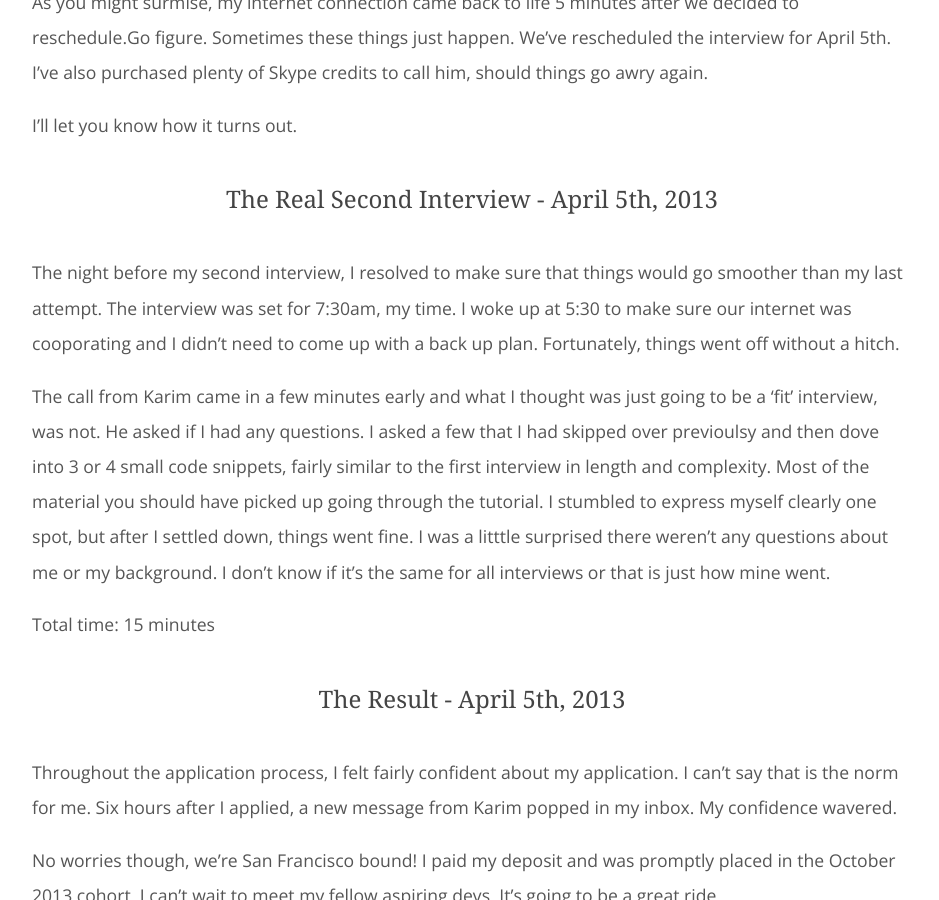
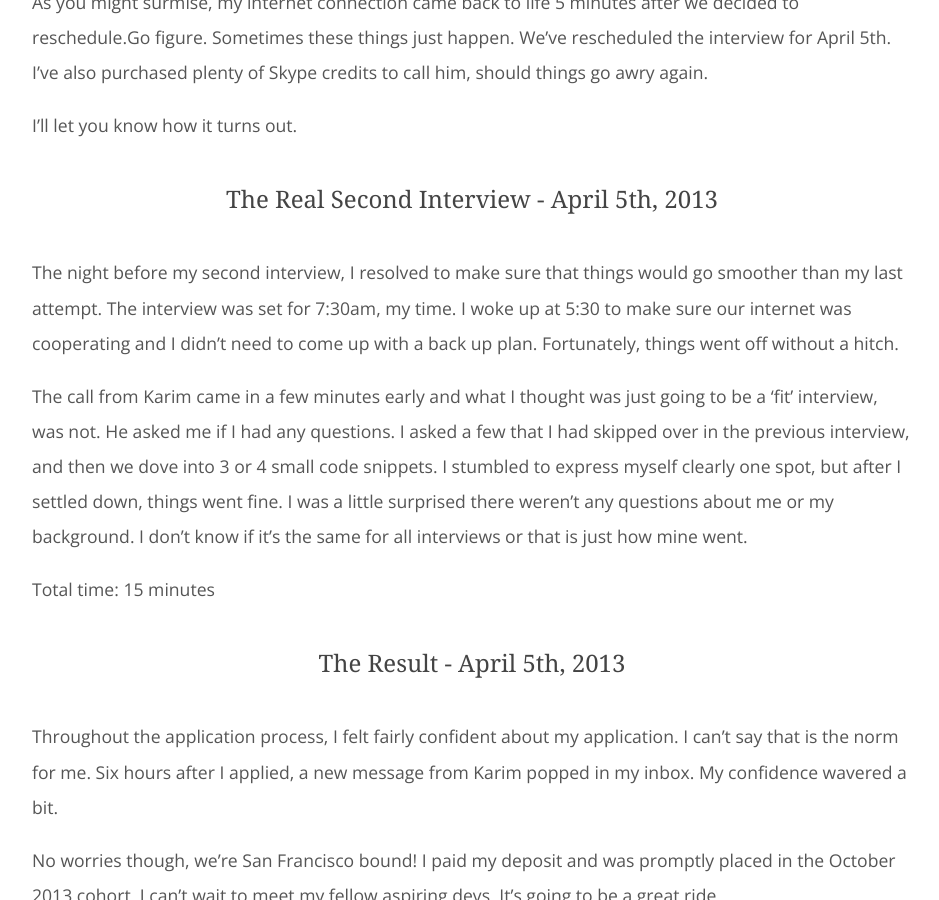
Before and after one commit to karsumit94/andrewholsted.github.io, a Jekyll site: the page built from _posts/2013-05-07-Dev-Bootcamp.md, in a window 1280 px wide and 900 px high, scrolled down 4469 px. Shown: the whole window, without its empty margins (168-1107 px from the left). Built offline with Jekyll 4.4.1, drawn with Linux system fonts in a browser that asks for light colours; nearby versions of some CDN libraries; some web fonts are replaced; Markdown is read by kramdown in place of the engine named in the settings.

Commit message:
Fix typos.

```diff
--- a/_posts/2013-05-07-Dev-Bootcamp.md
+++ b/_posts/2013-05-07-Dev-Bootcamp.md
@@ -115,9 +115,9 @@ I'll let you know how it turns out.
 The Real Second Interview - April 5th, 2013
 --------------------------------------------
 
-The night before my second interview, I resolved to make sure that things would go smoother than my last attempt. The interview was set for 7:30am, my time. I woke up at 5:30 to make sure our internet was cooporating and I didn't need to come up with a back up plan. Fortunately, things went off without a hitch.
+The night before my second interview, I resolved to make sure that things would go smoother than my last attempt. The interview was set for 7:30am, my time. I woke up at 5:30 to make sure our internet was cooperating and I didn't need to come up with a back up plan. Fortunately, things went off without a hitch.
 
-The call from Karim came in a few minutes early and what I thought was just going to be a 'fit' interview, was not. He asked if I had any questions. I asked a few that I had skipped over previoulsy and then dove into 3 or 4 small code snippets, fairly similar to the first interview in length and complexity. Most of the material you should have picked up going through the tutorial. I stumbled to express myself clearly one spot, but after I settled down, things went fine. I was a litttle surprised there weren't any questions about me or my background. I don't know if it's the same for all interviews or that is just how mine went.
+The call from Karim came in a few minutes early and what I thought was just going to be a 'fit' interview, was not. He asked me if I had any questions. I asked a few that I had skipped over in the previous interview, and then we dove into 3 or 4 small code snippets. I stumbled to express myself clearly one spot, but after I settled down, things went fine. I was a little surprised there weren't any questions about me or my background. I don't know if it's the same for all interviews or that is just how mine went.
 
 Total time: 15 minutes
 
@@ -125,7 +125,7 @@ Total time: 15 minutes
 The Result - April 5th, 2013
 -----------
 
-Throughout the application process, I felt fairly confident about my application. I can't say that is the norm for me. Six hours after I applied, a new message from Karim popped in my inbox. My confidence wavered.
+Throughout the application process, I felt fairly confident about my application. I can't say that is the norm for me. Six hours after I applied, a new message from Karim popped in my inbox. My confidence wavered a bit.
 
 No worries though, we're San Francisco bound! I paid my deposit and was promptly placed in the October 2013 cohort. I can't wait to meet my fellow aspiring devs. It's going to be a great ride.
 
```
